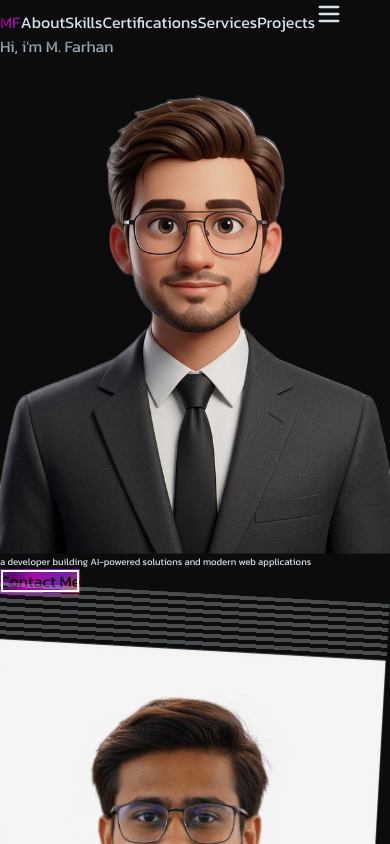
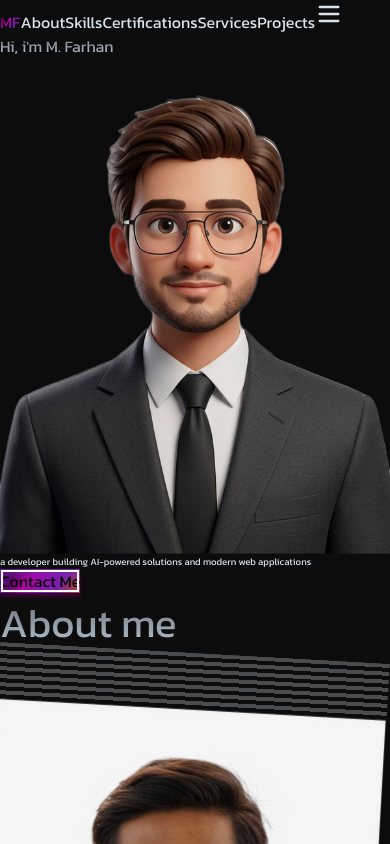
Before and after one commit to farhansaeed204/personal_portfolio, a React (Vite) app: page / in a window 390 px wide. Shown: the top 844 px of the page. Built offline with nearby package versions, Linux system fonts and the light colour scheme; the HTML template or start-up script is replaced by a standard one.

Commit message:
Fix About heading position on mobile (above ID card)

```diff
--- a/src/sections/AboutSection.tsx
+++ b/src/sections/AboutSection.tsx
@@ -14,12 +14,21 @@ export default function AboutSection() {
       style={{ background: '#0C0C0C' }}
     >
       <div className="w-full max-w-5xl mx-auto flex flex-col lg:flex-row items-center gap-10 lg:gap-16 relative z-10">
+        <FadeIn delay={0.1} y={40} className="lg:hidden">
+          <h2
+            className="hero-heading font-black uppercase leading-none tracking-tight text-center"
+            style={{ fontSize: 'clamp(2.5rem, 10vw, 100px)' }}
+          >
+            About me
+          </h2>
+        </FadeIn>
+
         <FadeIn delay={0} y={30} className="flex-shrink-0">
           <ProfileCard />
         </FadeIn>
 
         <div className="flex flex-col items-center lg:items-start text-center lg:text-left gap-8">
-          <FadeIn delay={0.1} y={40}>
+          <FadeIn delay={0.1} y={40} className="hidden lg:block">
             <h2
               className="hero-heading font-black uppercase leading-none tracking-tight"
               style={{ fontSize: 'clamp(2.5rem, 10vw, 100px)' }}
```
